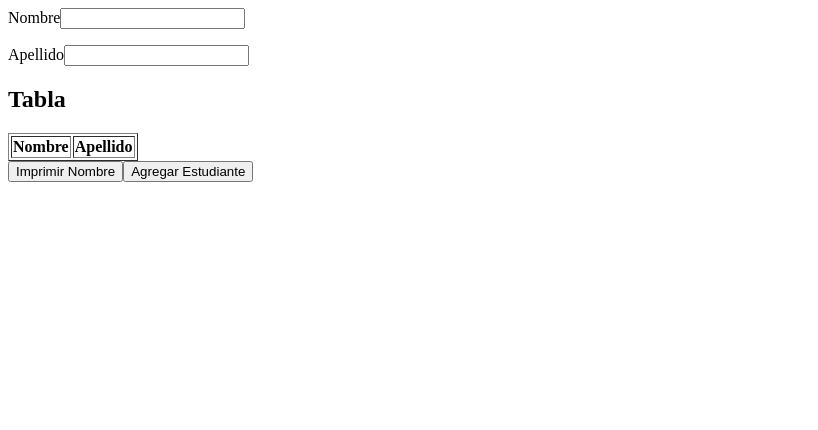
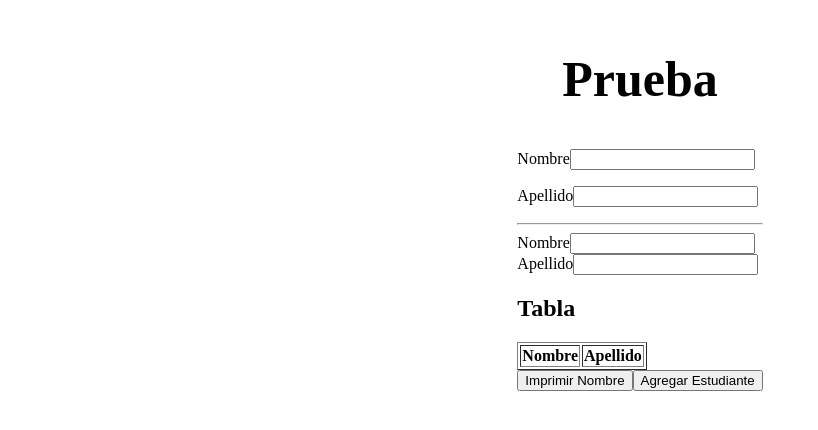
Before and after one commit to Narban62/pw_vue_u2_lp, a Vue app: page / in a window 1280 px wide. Shown: the top 430 px of the page, without its empty margins (0-818 px from the left). Built offline with nearby package versions, Linux system fonts and the light colour scheme.

Commit message:
Taller 16

```diff
--- a/src/components/Directivas.vue
+++ b/src/components/Directivas.vue
@@ -1,5 +1,5 @@
 <template>
-  <div>
+  <div class="container">
     <label for="id_nombre">Nombre</label>
     <input v-model="nombre" id="id_nombre" type="text" />
     <p>{{ nombre }}</p>
@@ -10,9 +10,23 @@
 
     <!-- <h1>{{ arreglo }}</h1> -->
 
+    <hr />
+    <label for="id_nombre_1">Nombre</label>
+    <input v-model="nombre1" id="id_nombre_1" type="text" />
+    <br>
+    <label for="id_apellido_1">Apellido</label>
+    <input v-model="apellido1" v-on:keypress.enter="agregarEstudiante1" id="id_apellido_1" type="text" />
+
+    <!--  -->
     <ul>
       <div>
-        <li v-show="nombre" v-for="{nombre,apellido} in arreglo" :key="nombre">{{nombre}}  {{ apellido }}</li>
+        <li
+          v-show="nombre"
+          v-for="{ nombre, apellido } in arreglo"
+          :key="nombre"
+        >
+          {{ nombre }} {{ apellido }}
+        </li>
       </div>
     </ul>
 
@@ -26,9 +40,13 @@
         </tr>
       </thead>
       <tbody>
-            <tr v-show="nombre && apellido" v-for="{nombre,apellido} in arreglo" :key="nombre">
-               <td>{{nombre}}</td>
-               <td>{{apellido}}</td>
+        <tr
+          v-show="nombre && apellido"
+          v-for="{ nombre, apellido } in arreglo"
+          :key="nombre"
+        >
+          <td>{{ nombre }}</td>
+          <td>{{ apellido }}</td>
         </tr>
       </tbody>
     </table>
@@ -44,6 +62,8 @@ export default {
     return {
       nombre: null,
       apellido: null,
+      nombre1: null,
+      apellido1: null,
       arreglo: [],
     };
   },
@@ -51,24 +71,47 @@ export default {
     imprimirNombre() {
       console.log(this.nombre);
     },
-    agregarEstudiante(){
+    agregarEstudiante() {
       const estu = {
-            nombre:this.nombre,
-            apellido:this.apellido
-        }
-        console.log('Se agrega estudiante');
+        nombre: this.nombre,
+        apellido: this.apellido,
+      };
+      console.log("Se agrega estudiante");
       console.log(estu);
       this.arreglo.push(estu);
       this.limpiarFormulario();
+    },
+    agregarEstudiante1(event) {
+      console.log('event');
+
+      if (event.charCode !== 13) {
+        return;
+      } else {
+        console.log("presiono el enter");
+
+        const estu = {
+          nombre: this.nombre1,
+          apellido: this.apellido1,
+        };
+        console.log("Se agrega estudiante");
+        console.log(estu);
+        this.arreglo.push(estu);
+        this.limpiarFormulario();
+      }
+    },
+    limpiarFormulario() {
+      this.nombre = null;
+      this.apellido = null;
+      this.nombre1 = null;
+      this.apellido1 = null;
 
     },
-    limpiarFormulario(){
-        this.nombre=null;
-        this.apellido=null;
-    }
   },
 };
 </script>
 
 <style>
+
+
+
 </style>
--- a/src/views/DirectivasView.vue
+++ b/src/views/DirectivasView.vue
@@ -1,16 +1,29 @@
 <template>
-    <Directivas/>
+  <div class="view_container">
+    <h2>Prueba</h2>
+    <Directivas />
+  </div>
 </template>
 
 <script>
-import Directivas from '@/components/Directivas.vue';
+import Directivas from "@/components/Directivas.vue";
 export default {
-    components:{
-        Directivas
-    }
-}
+  components: {
+    Directivas,
+  },
+};
 </script>
 
-<style>
+<style scoped>
+.view_container {
+  display: flex;
+  flex-direction: column;
+  align-items: center;
+  justify-content: center;
+}
+
+h2 {
+    font-size: 50px;
+}
 
 </style>
```
Lines whose indentation alone changed are shown as unchanged.
